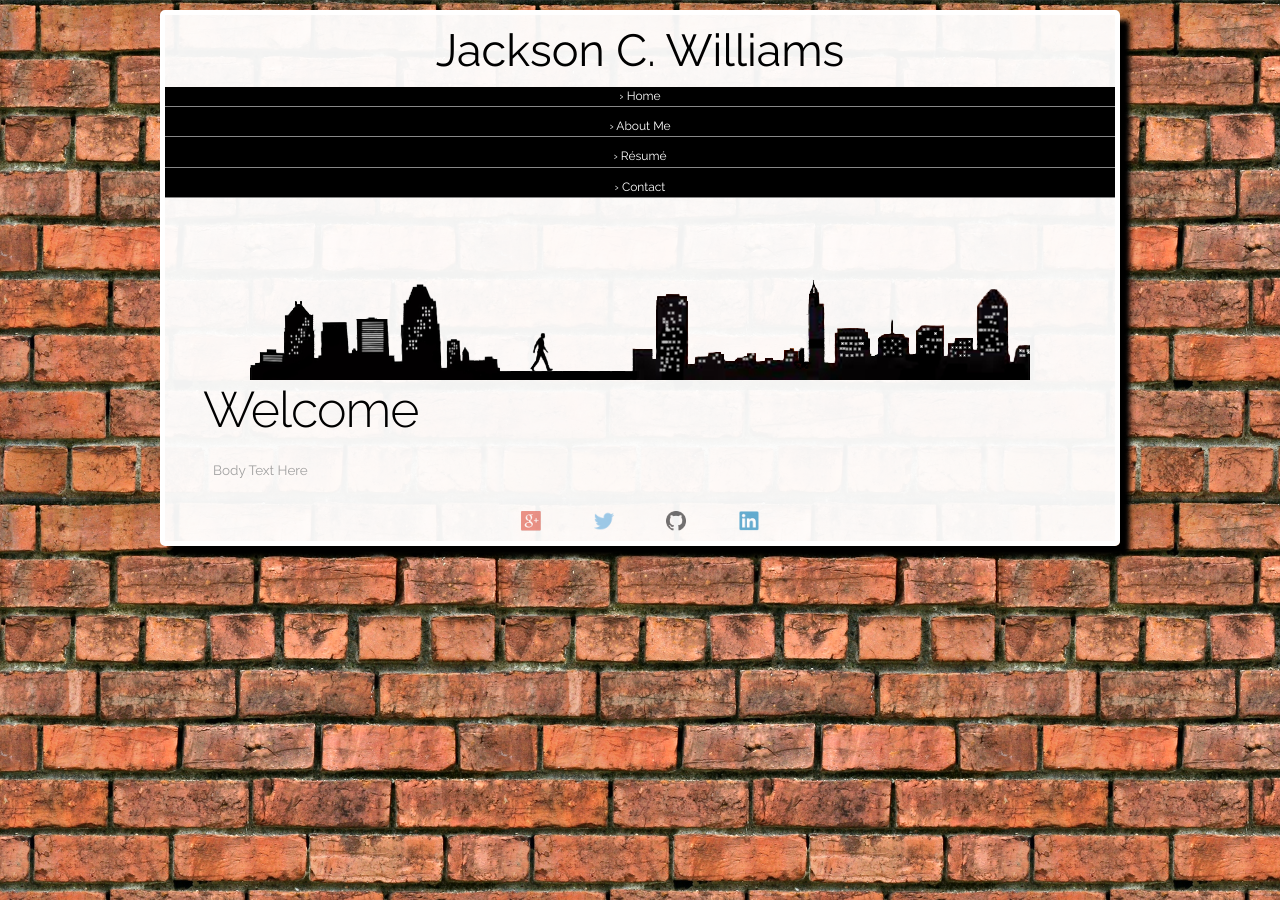
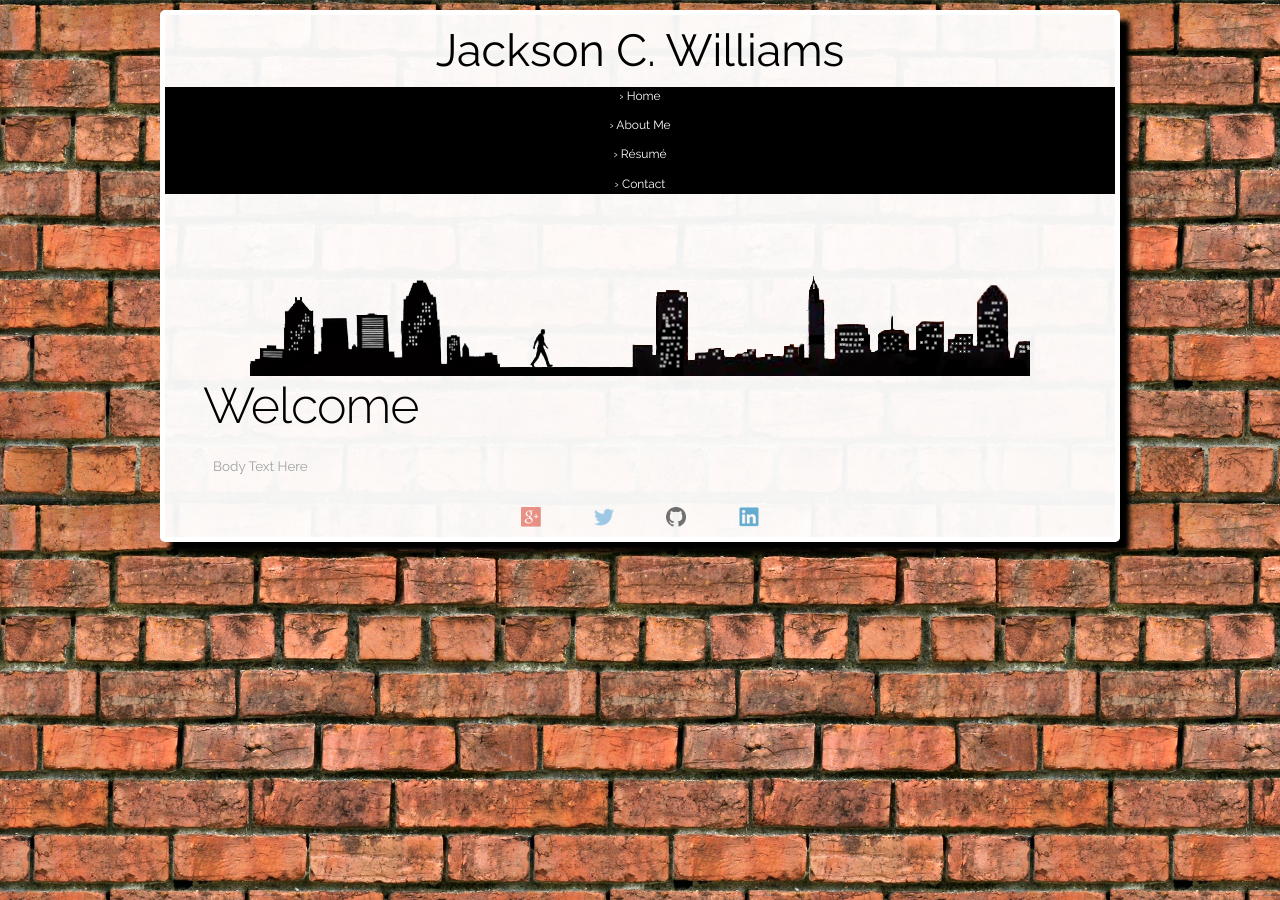
Before and after one commit to jacksoncwilliams/jackson-erin, a Jekyll site: the page built from fleektryout.html, in a window 1280 px wide. Built offline with Jekyll 4.4.1, drawn with Linux system fonts in a browser that asks for light colours.

Commit message:
Update layout.css

```diff
--- a/css/layout.css
+++ b/css/layout.css
@@ -145,7 +145,7 @@ text-align: center;
   font-size: 12px;
   line-height: auto;
   height: auto;
-  border-bottom: 1px solid #888;
+  border-bottom: 0px solid #888;
 }
 
 .nav a {
@@ -167,7 +167,7 @@ text-align: center;
 
 @media screen and (max-width: 480px) {
   .nav li {
-    width: 100%;
+    width: auto;
     border-bottom: none;
     height: auto;
     line-height: auto;
```
